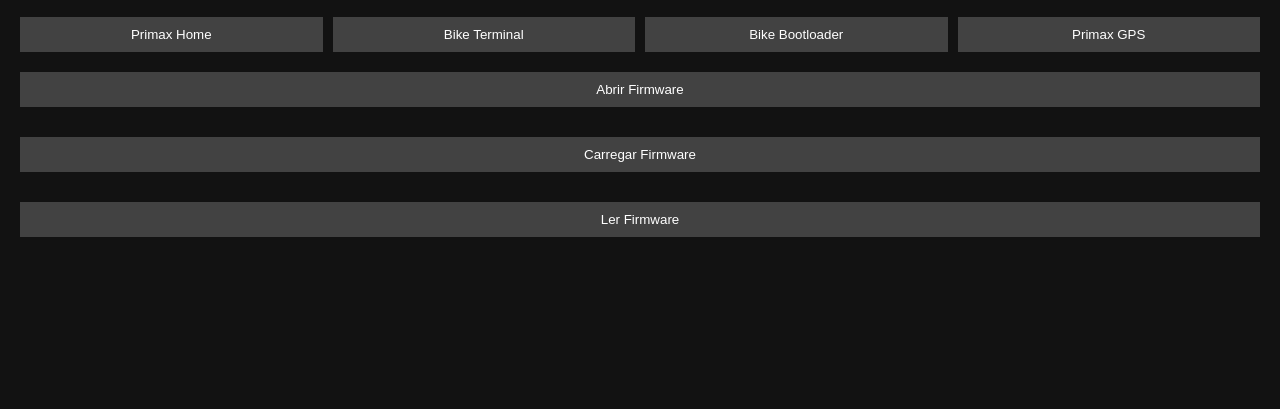
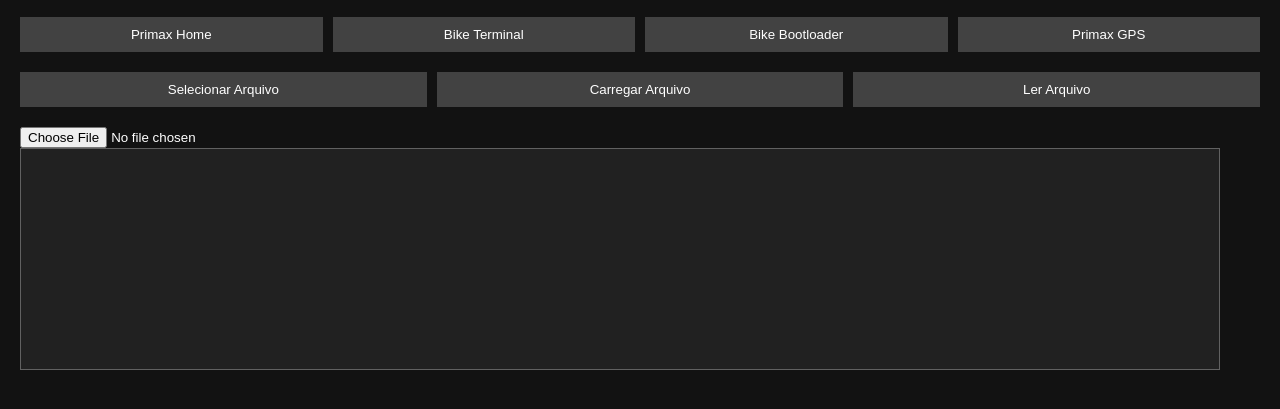
Before and after one commit to LucasBrunelli/PrimaxServer, a website: page src/pages/bootloader.html in a window 1280 px wide. Shown: the part 81-490 px from the top of the page. Drawn offline with Linux system fonts and the light colour scheme.

Commit message:
first commit

```diff
--- a/src/pages/bootloader.html
+++ b/src/pages/bootloader.html
@@ -41,28 +41,21 @@
             cursor: pointer;
         }
 
-        #btnAbrirFirmware, #btnCarregarFirmware, #btnLerFirmware {
-            width: 100%;
-            margin-bottom: 20px;
-            background-color: #424242;
-            color: #ffffff;
-            border: none;
-            padding: 10px;
-            cursor: pointer;
-        }
-
         #novosBotoesContainer {
             width: 100%;
             display: flex;
-            flex-wrap: wrap; /* Permite que os botões quebrem para a linha seguinte, se necessário */
-            gap: 10px; /* Adiciona espaço entre os botões */
+            gap: 10px;
+        }
+
+        #novosBotoesContainer button {
+            flex: 1;
         }
 
 
 
-        #campoTexto, #campoMSG {
+        #campoTexto{
             width: 95%;
-            height: 60px;
+            height: 200px;
             overflow: auto;
             margin-bottom: 20px;
             padding: 10px;
@@ -75,11 +68,6 @@
             border: 1px solid #616161;
         }
 
-        #campoMSG {
-            background-color: #212121;
-            color: #ffffff;
-            border: 1px solid #616161;
-        }
     </style>
 
 </head>
@@ -105,23 +93,26 @@
         </a>
     </div>
 
-    <!-- Novo container para os botões -->
     <div id="novosBotoesContainer">
-        <button id="btnAbrirFirmware" onclick="abrirSeletorArquivo()">Abrir Firmware</button>
-        <button id="btnCarregarFirmware" onclick="carregarFirmware()">Carregar Firmware</button>
-        <button id="btnLerFirmware" onclick="lerFirmware()">Ler Firmware</button>
+        <!-- Adiciona um botão para abrir o seletor de arquivo -->
+        <button id="btnSelecionarArquivo" onclick="abrirSeletorArquivo()">Selecionar Arquivo</button>
+        <button id="btnCarregarArquivo" onclick="carregarArquivo()">Carregar Arquivo</button>
+        <button id="btnLerArquivo" onclick="lerArquivo()">Ler Arquivo</button>
     </div>
 
-    <!-- Seu código JavaScript existente aqui ... -->
+    <!-- Adiciona um input de arquivo -->
+    <input type="file" id="selecionarArquivo" />
+
+    <textarea id="campoTexto" readonly wrap="soft"></textarea>
 
     <script>
         function abrirSeletorArquivo() {
-            // Simula um clique no input de arquivo oculto
-            document.getElementById('inputArquivo').click();
+            // Simula um clique no input de arquivo
+            document.getElementById('selecionarArquivo').click();
         }
 
         // Manipula o evento de mudança do input de arquivo
-        document.getElementById('inputArquivo').addEventListener('change', function (event) {
+        document.getElementById('selecionarArquivo').addEventListener('change', function (event) {
             const arquivo = event.target.files[0];
 
             if (arquivo) {
@@ -133,25 +124,14 @@
                     // Obtém o conteúdo do arquivo como uma string
                     const conteudoArquivo = e.target.result;
 
-                    // Exibe o conteúdo na caixa de texto ou faça o que for necessário
-                    console.log(conteudoArquivo);
+                    // Exibe o conteúdo na caixa de texto
+                    document.getElementById('campoTexto').value = conteudoArquivo;
                 };
 
                 // Lê o conteúdo do arquivo como texto
                 leitor.readAsText(arquivo);
             }
         });
-
-        // Adicione as funções para os novos botões conforme necessário
-        function carregarFirmware() {
-            // Adicione sua lógica aqui
-            console.log("Carregar Firmware");
-        }
-
-        function lerFirmware() {
-            // Adicione sua lógica aqui
-            console.log("Ler Firmware");
-        }
     </script>
 
 </body>
```
